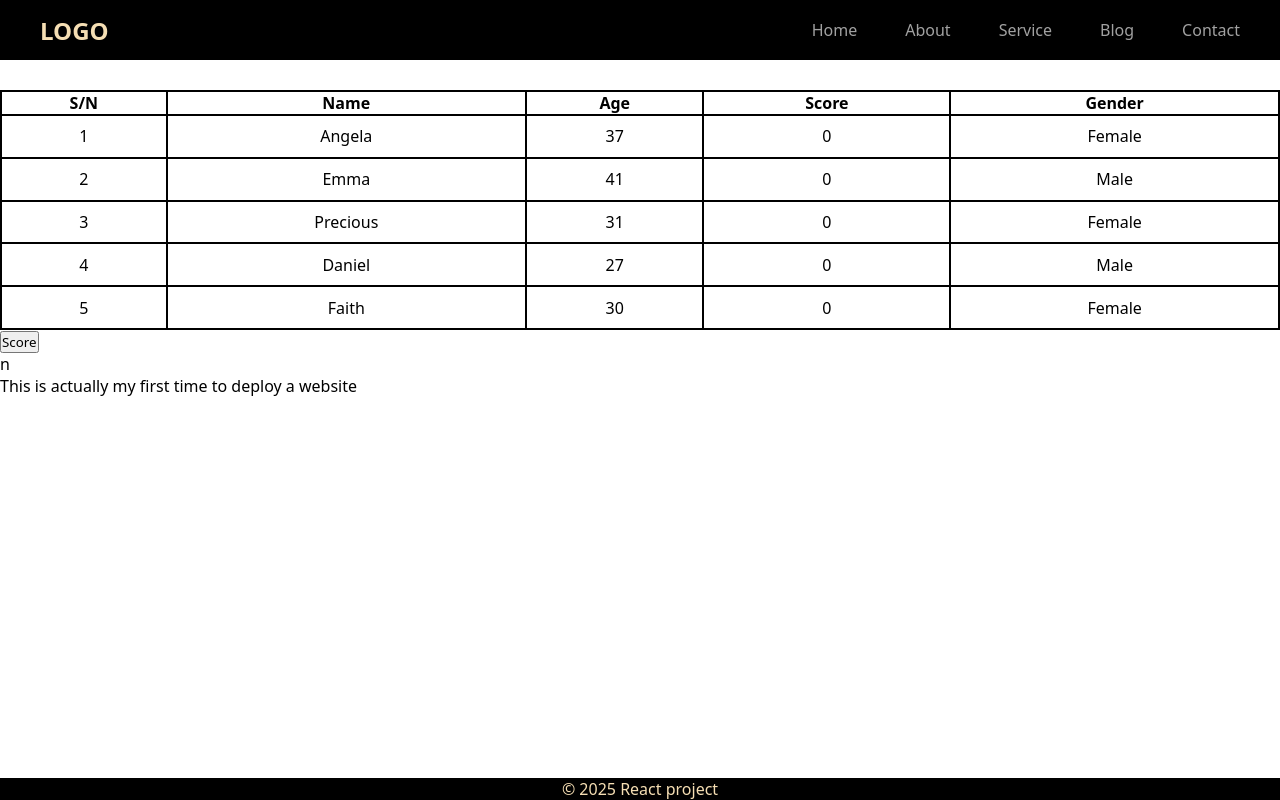
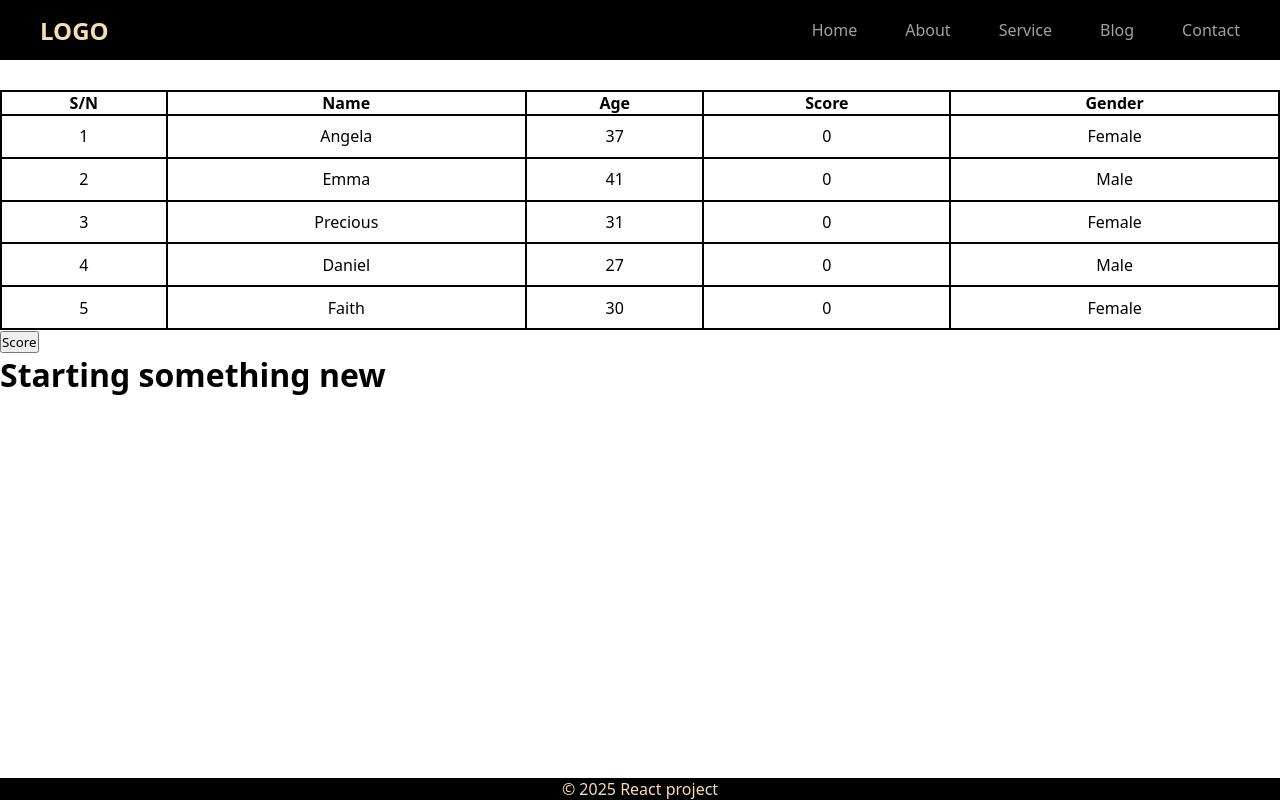
Before and after one commit to cyber-nedu/React-project, a React (Vite) app: page / in a window 1280 px wide. Built offline with nearby package versions, Linux system fonts and the light colour scheme.

Commit message:
Check deploy

```diff
--- a/src/Pages/HomePage.jsx
+++ b/src/Pages/HomePage.jsx
@@ -76,8 +76,8 @@ function HomePage() {
 
         <button onClick={handleCLick}>Score</button>
       </div>
-      n
-      <p>This is actually my first time to deploy a website</p>
+
+      <h1>Starting something new</h1>
     </>
   );
 }
```
